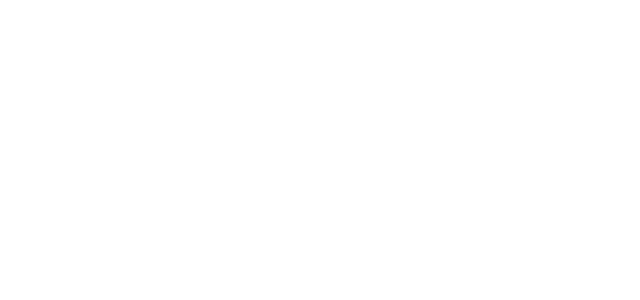
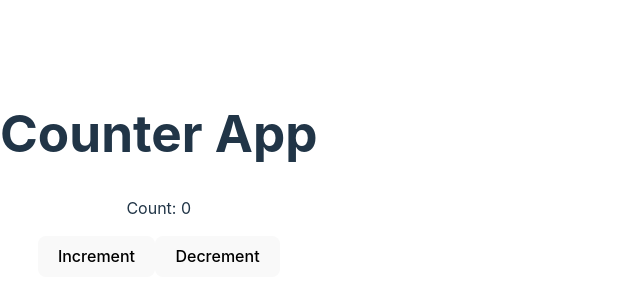
Before and after one commit to shahzebkhan7786/crio-fdt-intv, a React (Vite) app: page /XClassComp in a window 1280 px wide. Before the commit this address had no page. Shown: the part 226-526 px from the top of the page, without its empty margins (0-640 px from the left). Built offline with nearby package versions, Linux system fonts and the light colour scheme.

Commit message:
created xclasscomp

```diff
--- a/src/App.jsx
+++ b/src/App.jsx
@@ -10,6 +10,7 @@ import XCalculator from './XCalculator/XCalculator';
 import XLogin from './XLogin/XLogin';
 import XStates from './XStates/XStates';
 import XCountriesSearch from './XCountriesSearch/XCountriesSearch';
+import XClassComp from './XClassComp/XClassComp';
 
 function App() {
   const [count, setCount] = useState(0)
@@ -26,6 +27,7 @@ function App() {
         <Route  path="XLogin" exact Component={()=><XLogin />} />
         <Route  path="XStates" exact Component={()=><XStates />} />
         <Route  path="XCountriesSearch" exact Component={()=><XCountriesSearch />} />
+        <Route  path="XClassComp" exact Component={()=><XClassComp />} />
       </Routes>
     </BrowserRouter>
   )
--- a/src/Card/Card.jsx
+++ b/src/Card/Card.jsx
@@ -1,9 +1,9 @@
 import React from 'react';
 import "./card.css"
 const Card = (props) => {
-    const { image, name } = props;
+    const { image, name, keyy} = props;
     return (
-        <div className='card' style={{flexDirection: 'column'}}>
+        <div key={keyy} className='card' style={{flexDirection: 'column'}}>
             <img src={image} alt={`${name} flag`} />
             <h2>{name}</h2>
         </div>
--- /dev/null
+++ b/src/XClassComp/XClassComp.jsx
@@ -0,0 +1,36 @@
+import React, { Component } from 'react';
+
+class XClassComp extends Component {
+
+    constructor(props){
+        super(props);
+
+        this.state = {
+            count : 0,
+        }
+    }
+
+    handleInc = ()=>{
+        this.setState(prev=> ({
+            count: prev.count + 1
+        }))
+    }
+
+    handleDec = ()=>{
+        this.setState(prev=> ({
+            count: prev.count - 1
+        }))
+    }
+    render() {
+        return (
+            <div>
+                <h1>Counter App</h1>
+                <p>Count: {this.state.count}</p>
+                <button onClick={this.handleInc}>Increment</button>
+                <button onClick={this.handleDec}>Decrement</button>
+            </div>
+        );
+    }
+}
+
+export default XClassComp;
--- a/src/XCountriesSearch/XCountriesSearch.jsx
+++ b/src/XCountriesSearch/XCountriesSearch.jsx
@@ -64,7 +64,7 @@ const XCountriesSearch = () => {
 
     const displayFLags = ()=>{
         let arr = filteredData && filteredData?.length ? filteredData : data;
-        return arr?.map(cou=> <Card image={cou?.flags?.png} name={cou?.name?.common}/>);
+        return arr?.map(cou=> <Card keyy={cou?.cca3} image={cou?.flags?.png} name={cou?.name?.common}/>);
 
     }
 
```
